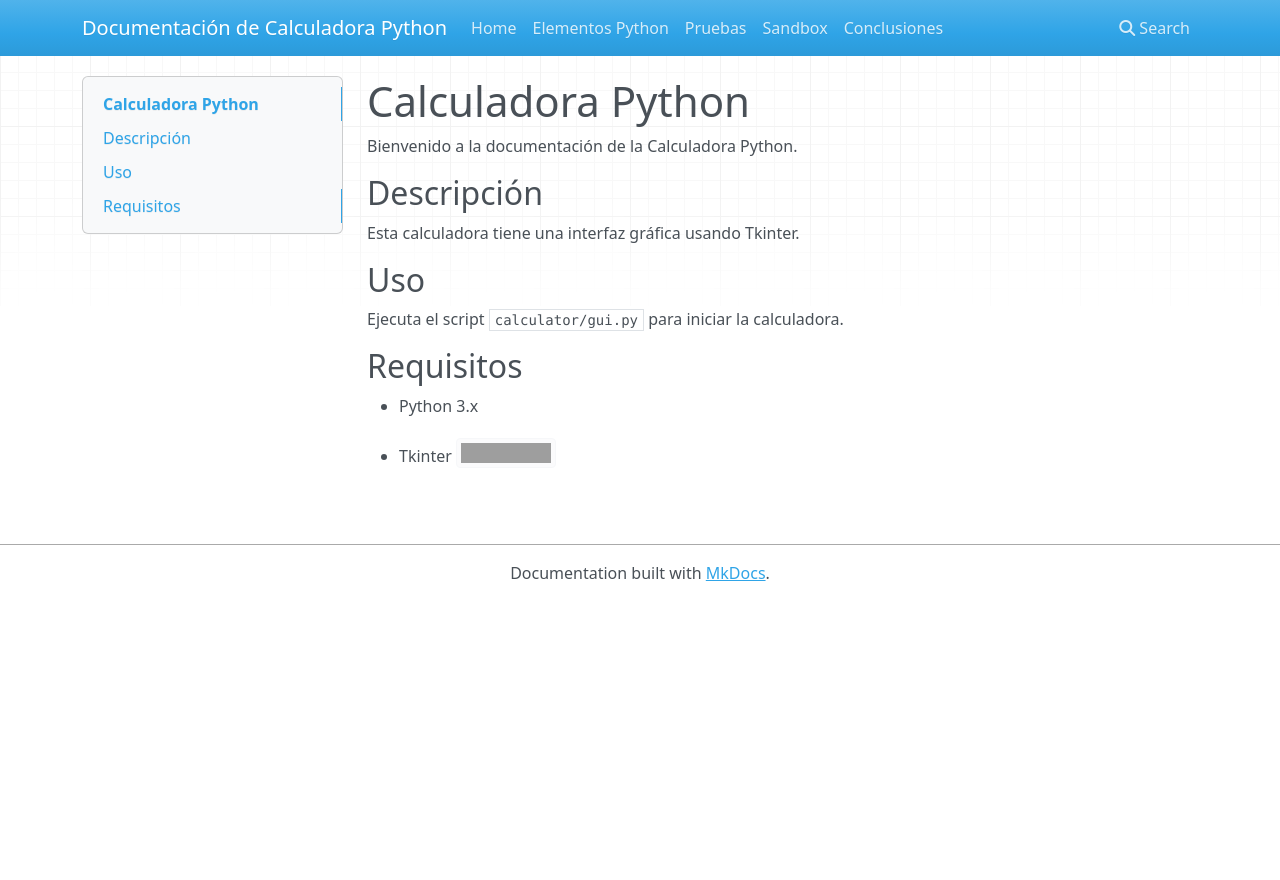
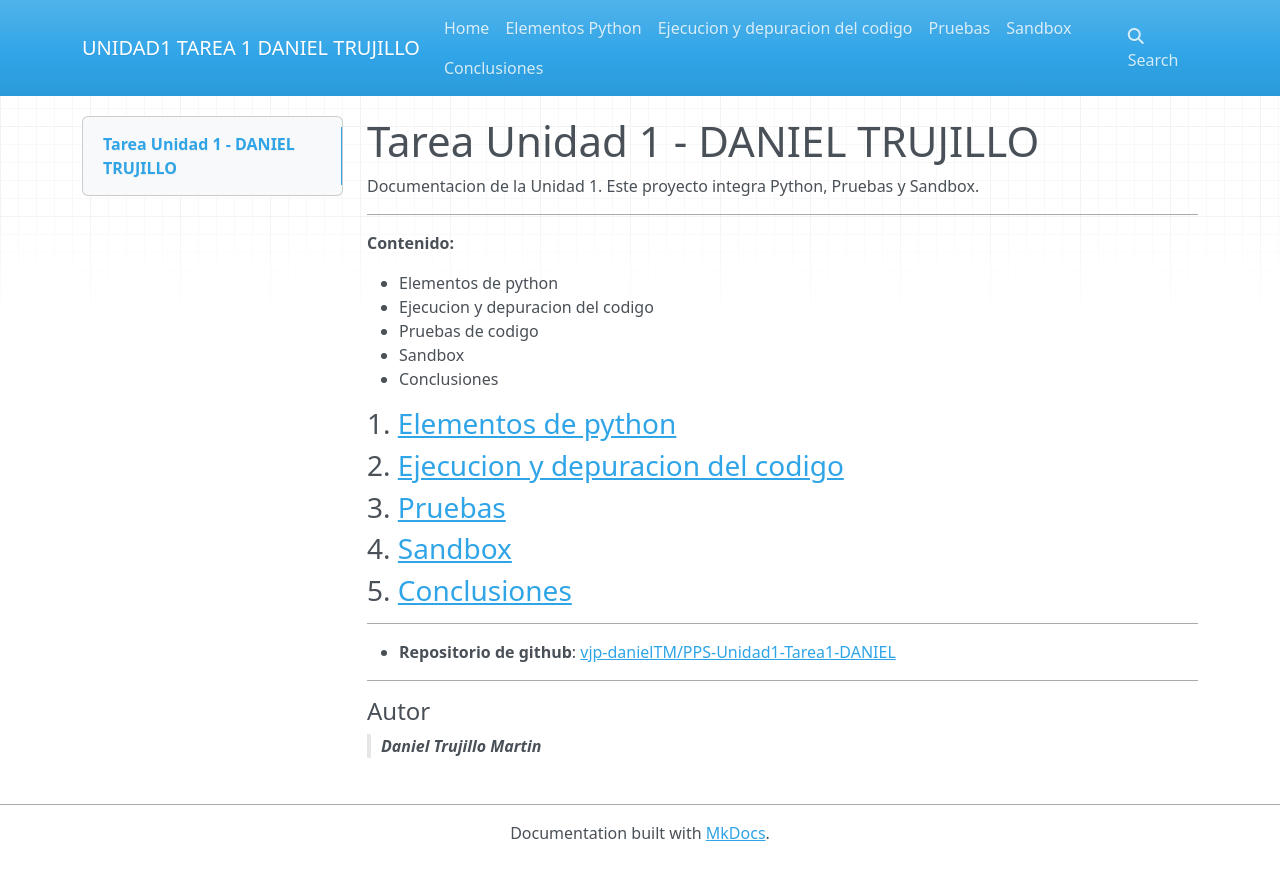
Before and after one commit to vjp-danielTM/Unidad1-TareaRA1-Daniel, an MkDocs documentation site: the page built from docs/index.md, in a window 1280 px wide. Shown: the top 880 px of the page. Built offline with MkDocs 1.6.1, drawn with Linux system fonts in a browser that asks for light colours; nearby versions of some CDN libraries; grey boxes are pictures that could not be loaded.

Commit message:
GH-PAGES TERMINADO

```diff
--- a/docs/index.md
+++ b/docs/index.md
@@ -1,17 +1,41 @@
-# Calculadora Python
 
-Bienvenido a la documentación de la Calculadora Python.
+# Tarea Unidad 1 - DANIEL TRUJILLO
 
-## Descripción
+Documentacion de la Unidad 1. Este proyecto integra Python, Pruebas y Sandbox.
 
-Esta calculadora tiene una interfaz gráfica usando Tkinter.
+---
 
-## Uso
 
-Ejecuta el script `calculator/gui.py` para iniciar la calculadora.
+**Contenido:**
 
-## Requisitos
+- Elementos de python
+- Ejecucion y depuracion del codigo
+- Pruebas de codigo
+- Sandbox
+- Conclusiones
 
-- Python 3.x
-- Tkinter
-[![Licencia: CC BY-NC-SA 4.0](https://licensebuttons.net/l/by-nc-sa/4.0/88x31.png)](https://creativecommons.org/licenses/by-nc-sa/4.0/)
+### 1. [Elementos  de python ](Actividad-Elementos-Programa-Python-Daniel.md)
+
+
+
+### 2. [Ejecucion y depuracion del codigo](Ejecucion_depuracion.md)
+
+
+### 3. [Pruebas](pruebas.md)
+
+
+
+### 4. [Sandbox](sandbox_documentacion.md)
+
+
+### 5. [Conclusiones](Conclusion.md)
+
+---
+
+- **Repositorio de github**: [vjp-danielTM/PPS-Unidad1-Tarea1-DANIEL](https://github.com/vjp-danielTM/Unidad1-TareaRA1-Daniel)
+
+---
+
+#### Autor
+
+> **_Daniel Trujillo Martin_**
--- a/mkdocs.yml
+++ b/mkdocs.yml
@@ -3,7 +3,7 @@
 # -------------------------------------------------------------
 # CONFIGURACIÓN GENERAL DEL SITIO
 # -------------------------------------------------------------
-site_name: Documentación de Calculadora Python # Define el título que aparecerá en la barra de navegación y en la etiqueta <title> del navegador.
+site_name: UNIDAD1 TAREA 1 DANIEL TRUJILLO # Define el título que aparecerá en la barra de navegación y en la etiqueta <title> del navegador.
 
 # -------------------------------------------------------------
 # ESTRUCTURA DE NAVEGACIÓN (MENÚ)
@@ -13,6 +13,7 @@ nav:
   # El nombre de la sección en el menú: nombre_archivo.md
   - Home: /docs/index.md             # Primer elemento del menú, enlaza con el archivo 'index.md'.
   - Elementos Python: Actividad-Elementos-Programa-Python-Daniel.md
+  - Ejecucion y depuracion del codigo: Ejecucion_depuracion.md
   - Pruebas: pruebas.md
   - Sandbox: sandbox_documentacion.md
   - Conclusiones: Conclusion.md
```
Also changed, not shown: docs/Ejecucion_depuracion.md (added, +1 -0 lines).
